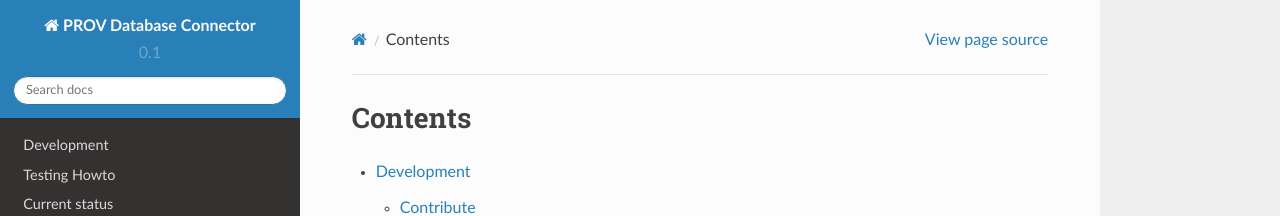
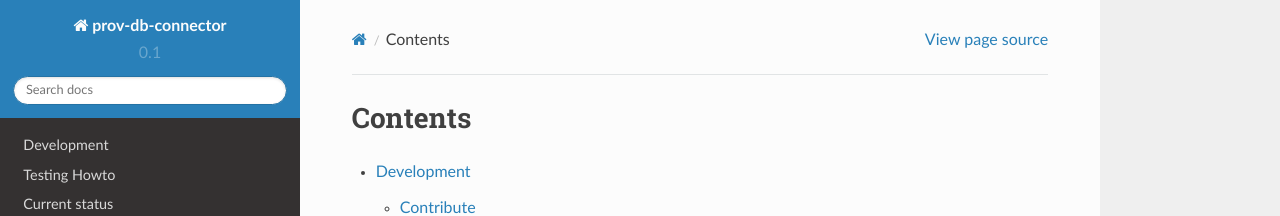
Before and after one commit to DLR-SC/prov-db-connector, a Sphinx documentation site: the page built from docs/index.rst, in a window 1280 px wide. Shown: the top 216 px of the page. Built offline with Sphinx 7.4.7 and the Read the Docs theme 2.0.0, drawn with Linux system fonts in a browser that asks for light colours; pages that are not in the unit, such as notebooks, are missing from menus; some of the changed lines change nothing that is shown.

Commit message:
- try to fix readthedocs

```diff
--- a/docs/conf.py
+++ b/docs/conf.py
@@ -17,22 +17,36 @@
 # add these directories to sys.path here. If the directory is relative to the
 # documentation root, use os.path.abspath to make it absolute, like shown here.
 #
+import sys
 import os
-import sys
 
+# If extensions (or modules to document with autodoc) are in another
+# directory, add these directories to sys.path here. If the directory is
+# relative to the documentation root, use os.path.abspath to make it
+# absolute, like shown here.
+#sys.path.insert(0, os.path.abspath('.'))
+
+# Get the project root dir, which is the parent dir of this
 cwd = os.getcwd()
 project_root = os.path.dirname(cwd)
 
+# Insert the project root dir as the first element in the PYTHONPATH.
+# This lets us ensure that the source package is imported, and that its
+# version is used.
+sys.path.insert(0, project_root)
 
-from mock import Mock as MagicMock
+import prov
 
-class Mock(MagicMock):
-    @classmethod
-    def __getattr__(cls, name):
-            return Mock()
-
-MOCK_MODULES = ['prov','prov.constants', 'prov.model', 'abc', "neo4j.v1.exceptions", "neo4j.v1"]
-sys.modules.update((mod_name, Mock()) for mod_name in MOCK_MODULES)
+#
+# from mock import Mock as MagicMock
+#
+# class Mock(MagicMock):
+#     @classmethod
+#     def __getattr__(cls, name):
+#             return Mock()
+#
+# MOCK_MODULES = ['prov','prov.constants', 'prov.model', 'abc', "neo4j.v1.exceptions", "neo4j.v1"]
+# sys.modules.update((mod_name, Mock()) for mod_name in MOCK_MODULES)
 
 from recommonmark.parser import CommonMarkParser
 import sphinx_rtd_theme
@@ -78,7 +92,7 @@
 master_doc = 'index'
 
 # General information about the project.
-project = 'PROV Database Connector'
+project = 'prov-db-connector'
 copyright = '2016, German Aerospace Center (DLR)'
 author = 'German Aerospace Center (DLR)'
 
```
